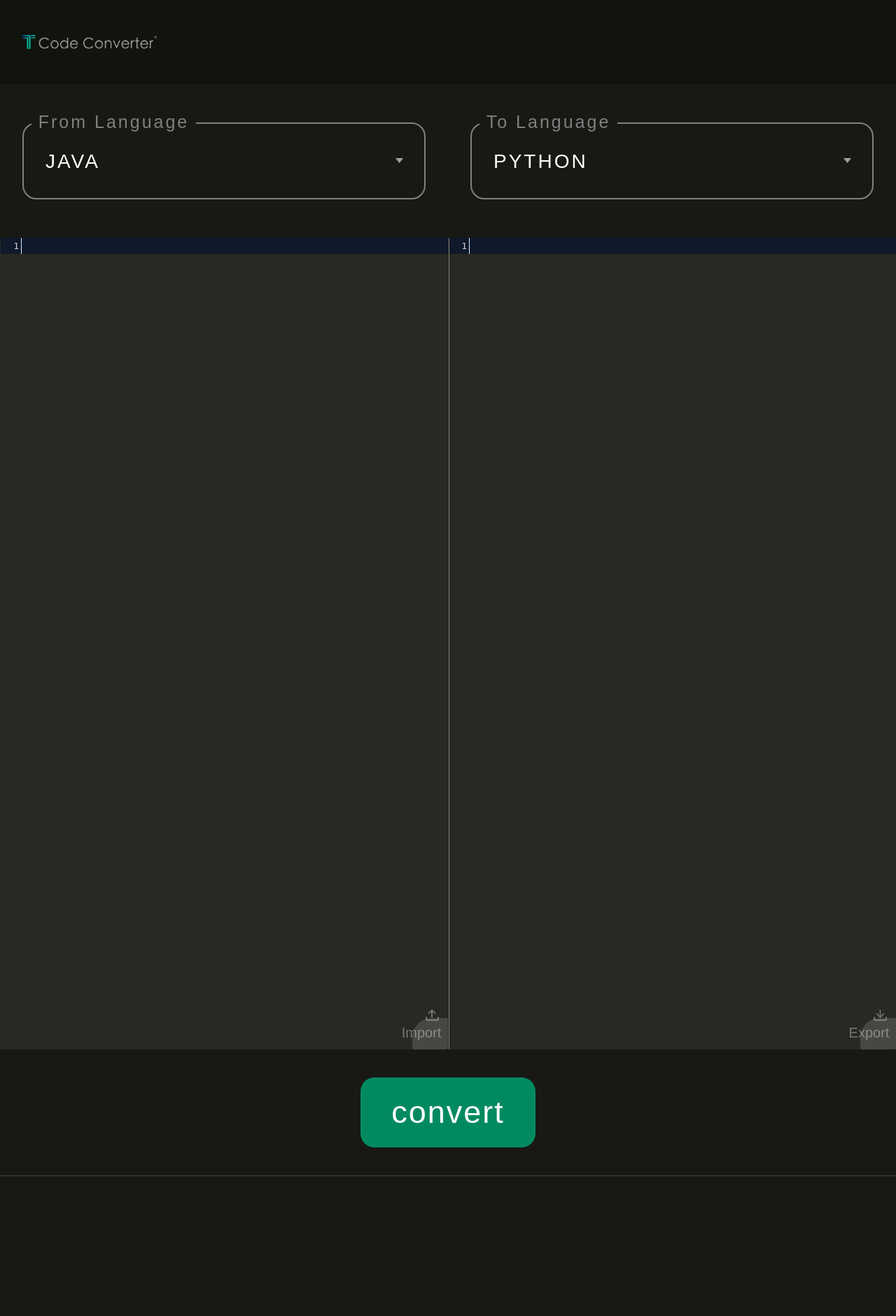
After one commit to qingyanyang/Team07-CodeConverter-Project, a Django app: template source_code/back_end/server/app01/templates/index1.html in a window 1280 px wide. The commit adds this page. Shown: the whole page at 70% size. Run offline with Django 4.2, Linux system fonts and the light colour scheme; the template is opened without the code that fills it, so the values that code supplies are empty; some libraries are stand-ins or nearby versions.

Commit message:
Integrate changes from other branches

```diff
--- a/source_code/back_end/server/app01/static/js/index.js
+++ b/source_code/back_end/server/app01/static/js/index.js
@@ -6,23 +6,25 @@ let selectedValue_s = mySelect_s.value;
 //get target language selection
 let selectedValue_t = mySelect_t.value;
 
+
+
 //convert-btn
 const convertBtn = document.getElementById('convert-btn');
 const csrfToken = document.getElementsByName('csrfmiddlewaretoken')[0].value;
 
 convertBtn.addEventListener('click', () => {
-    const text = input.getValue();
+    const text = selectedValue_s + "@" + selectedValue_t + "@" + input.getValue();
     const xhttp = new XMLHttpRequest();
-    console.log("Checking clicking")
     xhttp.onreadystatechange = function () {
         if (this.readyState == 4 && this.status == 200) {
             const reply = this.responseText;
             const responseObject = JSON.parse(reply);
+            console.log(responseObject.result)
             output.setValue(responseObject.result);
             console.log(output.getValue())
-    }
+        }
     };
-    xhttp.open("POST", "/codeConverter/", true);
+    xhttp.open("POST", "/test/", true);
     xhttp.setRequestHeader("Content-type", "application/x-www-form-urlencoded");
     xhttp.setRequestHeader("X-CSRFToken", csrfToken); // include CSRF token in headers
     xhttp.send(`text=${text}&csrfmiddlewaretoken=${csrfToken}`);
@@ -37,8 +39,7 @@ function updateValue() {
     outputCodeMirror.setOption("mode", getModeFromLanguage(outputLanguage));
 }
 
-// let input = document.querySelector("#input_textarea");
-// let output = document.querySelector("#output_textarea");
+
 // Create CodeMirror instances for input and output textareas
 const input = CodeMirror.fromTextArea(document.getElementById("input_textarea"), {
     lineNumbers: true,
@@ -132,4 +133,4 @@ const outputCodeMirror = CodeMirror.fromTextArea(outputTextarea, {
     readOnly: true, // 设置为只读，因为这是一个输出框
 });
 
-updateValue();
+updateValue()
--- /dev/null
+++ b/source_code/back_end/server/app01/templates/index1.html
@@ -0,0 +1,83 @@
+{% load static %}
+<!DOCTYPE html>
+<html lang="en">
+
+<head>
+    <meta charset="UTF-8">
+    <meta http-equiv="X-UA-Compatible" content="IE=edge">
+    <meta name="viewport" content="width=device-width, initial-scale=1.0">
+    <title>Code Converter</title>
+    <link rel="icon" href="../static/imgs/logo_small.png">
+    <link rel="stylesheet" href="../static/css/index.css">
+    <!-- CodeMirror CSS -->
+    <link rel="stylesheet" href="https://cdnjs.cloudflare.com/ajax/libs/codemirror/5.63.0/codemirror.min.css" />
+
+    <!-- CodeMirror Theme -->
+    <link rel="stylesheet" href="https://cdnjs.cloudflare.com/ajax/libs/codemirror/5.63.0/theme/eclipse.min.css" />
+    <!-- CodeMirror Midnight Theme -->
+    <link rel="stylesheet" href="https://cdnjs.cloudflare.com/ajax/libs/codemirror/5.63.0/theme/midnight.min.css" />
+
+
+    <!-- CodeMirror JavaScript -->
+    <script src="https://cdnjs.cloudflare.com/ajax/libs/codemirror/5.63.0/codemirror.min.js"></script>
+
+    <!-- CodeMirror Language Modes -->
+    <script src="https://cdnjs.cloudflare.com/ajax/libs/codemirror/5.63.0/mode/clike/clike.min.js"></script>
+    <script src="https://cdnjs.cloudflare.com/ajax/libs/codemirror/5.63.0/mode/python/python.min.js"></script>
+</head>
+
+<body>
+    <header>
+        <img src="../static/imgs/logo.png" alt="T7 code converter" class="logo">
+    </header>
+    <div class="content">
+        <div class="lan_list">
+            <div class="input_lan">
+                <p class="from_lan">&nbspFrom Language&nbsp</p>
+                <select name="input-select" id="my-select-in" onchange="updateValue()">
+                    <option value="java">JAVA</option>
+                    <option value="py">PYTHON</option>
+                    <option value="cpp">C++</option>
+                </select>
+            </div>
+            <div class="output_lan">
+                <p class="to_lan">&nbspTo Language&nbsp</p>
+                <select name="output-select" id="my-select-out" onchange="updateValue()">
+                    <option value="py">PYTHON</option>
+                    <option value="java">JAVA</option>
+                    <option value="cpp">C++</option>
+                </select>
+            </div>
+        </div>
+        <div class="textarea">
+            <div class="input_text">
+                {% csrf_token %}
+                <textarea name="input_textarea" id="input_textarea" cols="30" rows="10"></textarea>
+                <label name="import" class="import">
+                    <input type="file" class="file_import">
+                    <p class="im-text">Import</p>
+                    <img src="../static/imgs/back.png" alt="" class="back-import">
+                    <img src="../static/imgs/import.png" alt="" class="import-icon">
+                </label>
+            </div>
+            <div class="line"></div>
+            <div class="output_text">
+                {% csrf_token %}
+                <textarea name="output_textarea" id="output_textarea" cols="30" rows="10" disabled></textarea>
+                <label name="export" class="export">
+                    <img src="../static/imgs/back.png" alt="" class="back-export">
+                    <p class="ex-text">Export</p>
+                    <img src="../static/imgs/export.png" alt="" class="export-icon">
+                </label>
+            </div>
+        </div>
+        <div class="btn">
+            <button id="convert-btn">convert</button>
+        </div>
+    </div>
+    <footer></footer>
+    <script src="../static/js/index.js"></script>
+    <!--<script src="https://cdn.jsdelivr.net/npm/file-saver"></script>-->
+</body>
+
+</html>
--- a/source_code/back_end/server/code_converter/settings.py
+++ b/source_code/back_end/server/code_converter/settings.py
@@ -14,7 +14,6 @@ from pathlib import Path
 
 # Build paths inside the project like this: BASE_DIR / 'subdir'.
 BASE_DIR = Path(__file__).resolve().parent.parent
-print(BASE_DIR)
 
 
 # Quick-start development settings - unsuitable for production
@@ -27,7 +26,6 @@ SECRET_KEY = "django-insecure-1*cz528mz(q*#@-ru6zz(49uxq0o0u7k!&i3z$do*&7s$z92y@
 DEBUG = True
 
 ALLOWED_HOSTS = []
-STATICFILES_DIRS = [BASE_DIR / "app01" / "static"]
 
 
 # Application definition
@@ -57,7 +55,7 @@ ROOT_URLCONF = "code_converter.urls"
 TEMPLATES = [
     {
         "BACKEND": "django.template.backends.django.DjangoTemplates",
-        "DIRS": [BASE_DIR / "backend" / "server" / "app01" / "templates"],
+        "DIRS": [],
         "APP_DIRS": True,
         "OPTIONS": {
             "context_processors": [
--- a/source_code/back_end/server/code_converter/urls.py
+++ b/source_code/back_end/server/code_converter/urls.py
@@ -16,10 +16,9 @@ Including another URLconf
 from django.contrib import admin
 from django.urls import path
 from app01 import views
-from django.contrib.staticfiles.urls import staticfiles_urlpatterns
 
 urlpatterns = [
     # path("admin/", admin.site.urls),
     path("codeConverter/",views.code_converter),
-    path('upload/list/',views.upload_list)
+    path("test/",views.test),
 ]
```
Also changed, not shown: source_code/back_end/server/app01/views.py (+17 -27 lines), source_code/back_end/toJavaCodeAPI.py (deleted, +0 -32 lines), source_code/back_end/db.sqlite3 (deleted), source_code/back_end/server/app01/static/css/index.css (line endings or trailing spaces), source_code/back_end/server/db.sqlite3 (deleted), 2 other files.
